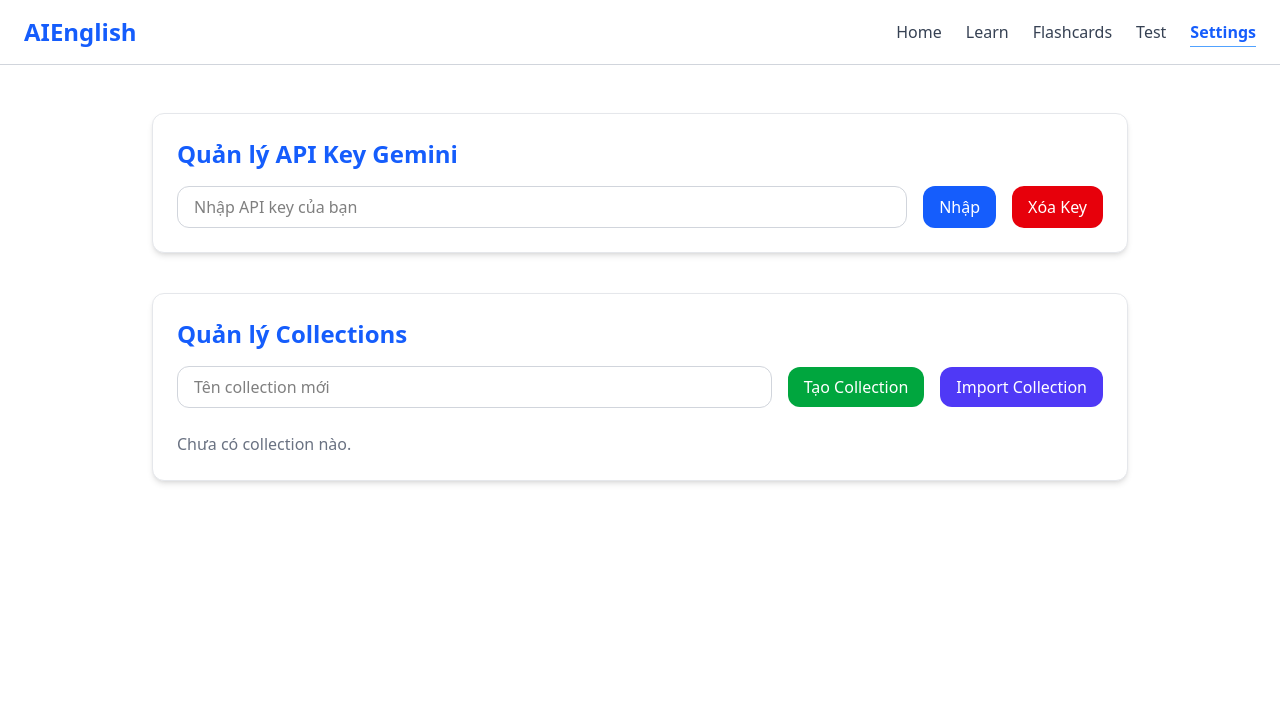
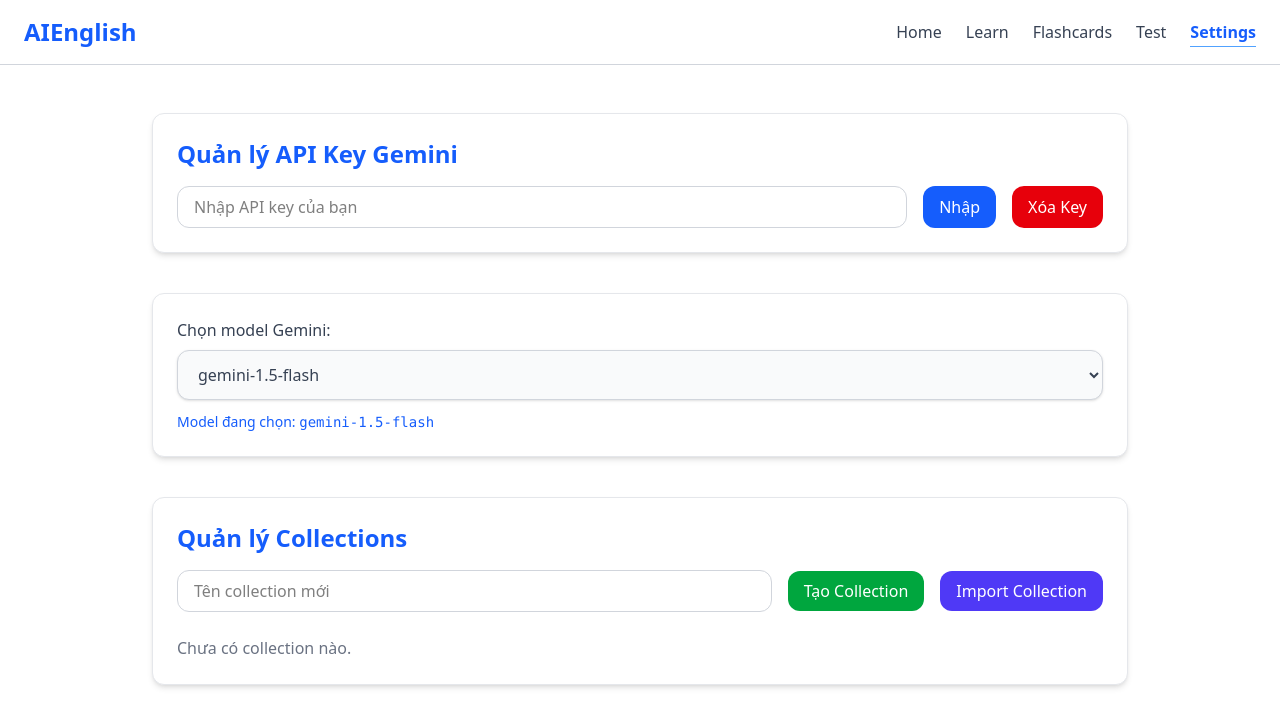
Before and after one commit to vudung2008/AIEnglish, a React (Vite) app: page /settings in a window 1280 px wide. Shown: the top 726 px of the page. Built offline with nearby package versions, Linux system fonts and the light colour scheme.

Commit message:
update alert api error

```diff
--- a/src/pages/Flashcards.tsx
+++ b/src/pages/Flashcards.tsx
@@ -109,8 +109,8 @@ const Flashcards = () => {
                         style={{ transform: 'rotateY(180deg)' }}
                     >
                         <div className="text-xl font-semibold text-gray-700">{card.mean}</div>
-                        <p className="mt-2 text-gray-600"><ReactMarkdown>{card.context}</ReactMarkdown></p>
-                        <p className="mt-1 text-gray-400 italic"><ReactMarkdown>{card.transContext}</ReactMarkdown></p>
+                        <p className="mt-2 text-gray-600"><span><ReactMarkdown>{card.context}</ReactMarkdown></span></p>
+                        <p className="mt-1 text-gray-400 italic"><span><ReactMarkdown>{card.transContext}</ReactMarkdown></span></p>
                     </div>
                 </div>
             </div>
--- a/src/pages/Learn.tsx
+++ b/src/pages/Learn.tsx
@@ -48,7 +48,7 @@ const Learn = () => {
             if (wordsInputRef.current) wordsInputRef.current.value = '';
         } catch (err) {
             console.error(err);
-            alert("Có lỗi xảy ra. Vui lòng thử lại.");
+            // alert("Có lỗi xảy ra. Vui lòng thử lại.");
         }
 
         setLoading(false);
@@ -111,10 +111,10 @@ const Learn = () => {
                         <div className="text-xl font-bold text-blue-600 break-words">{card.key}</div>
                         <div className="italic text-gray-500 text-sm mb-1">{card.pos} | {card.ipa}</div>
                         <p className="mt-2 text-gray-700 text-base leading-relaxed break-words">
-                            <ReactMarkdown>{card.context}</ReactMarkdown>
+                            <span><ReactMarkdown>{card.context}</ReactMarkdown></span>
                         </p>
                         <p className="mt-1 text-gray-500 italic text-sm break-words">
-                            <ReactMarkdown>{card.transContext}</ReactMarkdown>
+                            <span><ReactMarkdown>{card.transContext}</ReactMarkdown></span>
                         </p>
                     </div>
                 ))}
--- a/src/pages/Settings.tsx
+++ b/src/pages/Settings.tsx
@@ -1,5 +1,5 @@
 /* eslint-disable @typescript-eslint/no-unused-vars */
-import { useRef, useState } from 'react';
+import { useRef, useState, useEffect } from 'react';
 import { type Collection, getCollections, saveCollection, deleteCollection } from '../lib/collectionHelper';
 
 /**
@@ -13,6 +13,66 @@ const maskKey = (key: string) => {
     const middle = '*'.repeat(key.length - 4);
     return `${start}${middle}${end}`;
 };
+
+const GEMINI_MODELS = [
+    "gemini-1.5-flash",
+    "gemini-1.5-pro",
+    "gemini-2.0-flash",
+    "gemini-2.0-pro",
+    "gemini-2.5-flash",
+    "gemini-2.5-pro",
+];
+
+function ModelSelect() {
+    const DEFAULT_MODEL = "gemini-1.5-flash";
+
+    const [model, setModel] = useState(DEFAULT_MODEL);
+
+    useEffect(() => {
+        const saved = localStorage.getItem("gemini:model");
+
+        // Nếu đã có model trong localStorage thì dùng cái đó
+        if (saved) {
+            setModel(saved);
+        } else {
+            // Nếu không có thì lưu giá trị mặc định
+            localStorage.setItem("gemini:model", DEFAULT_MODEL);
+        }
+    }, []);
+
+    // eslint-disable-next-line @typescript-eslint/no-explicit-any
+    const handleChange = (e: any) => {
+        const value = e.target.value;
+        setModel(value);
+        localStorage.setItem("gemini:model", value);
+    };
+
+    return (
+        <div className="flex flex-col gap-2">
+            <label className="text-gray-700 font-medium">Chọn model Gemini:</label>
+
+            <select
+                value={model}
+                onChange={handleChange}
+                className="
+                    px-4 py-3 border border-gray-300 rounded-xl
+                    bg-gray-50 text-gray-700 shadow-sm
+                    focus:ring-2 focus:ring-blue-500 focus:border-blue-500
+                    hover:bg-gray-100 transition cursor-pointer
+                "
+            >
+                {GEMINI_MODELS.map((m) => (
+                    <option key={m} value={m}>{m}</option>
+                ))}
+            </select>
+
+            <p className="text-sm text-blue-600 mt-1">
+                Model đang chọn: <span className="font-mono">{model}</span>
+            </p>
+        </div>
+    );
+}
+
 
 const Settings = () => {
     // -----------------------
@@ -131,9 +191,13 @@ const Settings = () => {
                 </div>
                 {key && (
                     <p className="mt-4 text-gray-700">
-                        API key hiện tại: <span className="font-mono">{maskKey(key)}</span>
+                        API key hiện tại: <span className="font-mono break-all">{maskKey(key)}</span>
                     </p>
                 )}
+            </div>
+
+            <div className="p-6 border border-gray-200 rounded-xl shadow-md bg-white">
+                <ModelSelect />
             </div>
 
             {/* -----------------------
@@ -179,19 +243,19 @@ const Settings = () => {
                 ) : (
                     <div className="grid md:grid-cols-2 gap-6">
                         {collections.map((col) => (
-                            <div key={col.id} className="border border-gray-300 rounded-xl shadow p-4 flex flex-col gap-2 bg-gray-50">
+                            <div key={col.id} className="border border-gray-300 rounded-xl shadow hover:shadow-lg transition transform hover:-translate-y-1 p-4 flex flex-col gap-2 bg-gray-50">
                                 <div className="flex justify-between items-center">
                                     <h3 className="text-xl font-semibold text-blue-600">{col.name}</h3>
-                                    <div className="flex gap-2">
+                                    <div className="flex flex-col items-end gap-2">
                                         <button
                                             onClick={() => handleExportCollection(col)}
-                                            className="bg-blue-600 text-white px-3 py-1 rounded-xl hover:bg-blue-700 transition"
+                                            className="px-4 py-2 bg-blue-500 text-white text-sm rounded-lg hover:bg-blue-600 transition shadow-sm"
                                         >
                                             Export
                                         </button>
                                         <button
                                             onClick={() => handleDeleteCollection(col.id)}
-                                            className="bg-red-600 text-white px-3 py-1 rounded-xl hover:bg-red-700 transition"
+                                            className="px-4 py-2 bg-red-500 text-white text-sm rounded-lg hover:bg-red-600 transition shadow-sm"
                                         >
                                             Delete
                                         </button>
@@ -200,7 +264,7 @@ const Settings = () => {
                                 <p className="text-gray-500 text-sm">{col.flashcards.length} flashcards</p>
 
                                 {/* Hiển thị flashcards */}
-                                {col.flashcards.length > 0 && (
+                                {/* {col.flashcards.length > 0 && (
                                     <div className="grid grid-cols-1 sm:grid-cols-2 gap-2 mt-2 border-t border-gray-200 pt-2">
                                         {col.flashcards.map((card, idx) => (
                                             <div
@@ -215,7 +279,7 @@ const Settings = () => {
                                             </div>
                                         ))}
                                     </div>
-                                )}
+                                )} */}
                             </div>
                         ))}
                     </div>
--- a/src/pages/Test.tsx
+++ b/src/pages/Test.tsx
@@ -115,7 +115,8 @@ const Test = () => {
             setSelectedOption(null);
             setScore(0);
         } catch (err) {
-            console.error('Error generating quiz:', err);
+            alert('Không thể tạo bài kiểm tra!');
+            console.error(err);
         } finally {
             setLoading(false);
         }
@@ -205,7 +206,7 @@ const Test = () => {
 
             {quiz.length === 0 && score > 0 && (
                 <div className="mt-4 text-green-700 font-semibold text-lg">
-                    Bạn hoàn thành quiz! Điểm: {score} / {collection?.flashcards.length || quiz.length}
+                    Bạn hoàn thành quiz! Điểm: {score} / {currentIndex + 1}
                 </div>
             )}
 
```
Also changed, not shown: src/lib/apiClient.ts (+46 -9 lines).
